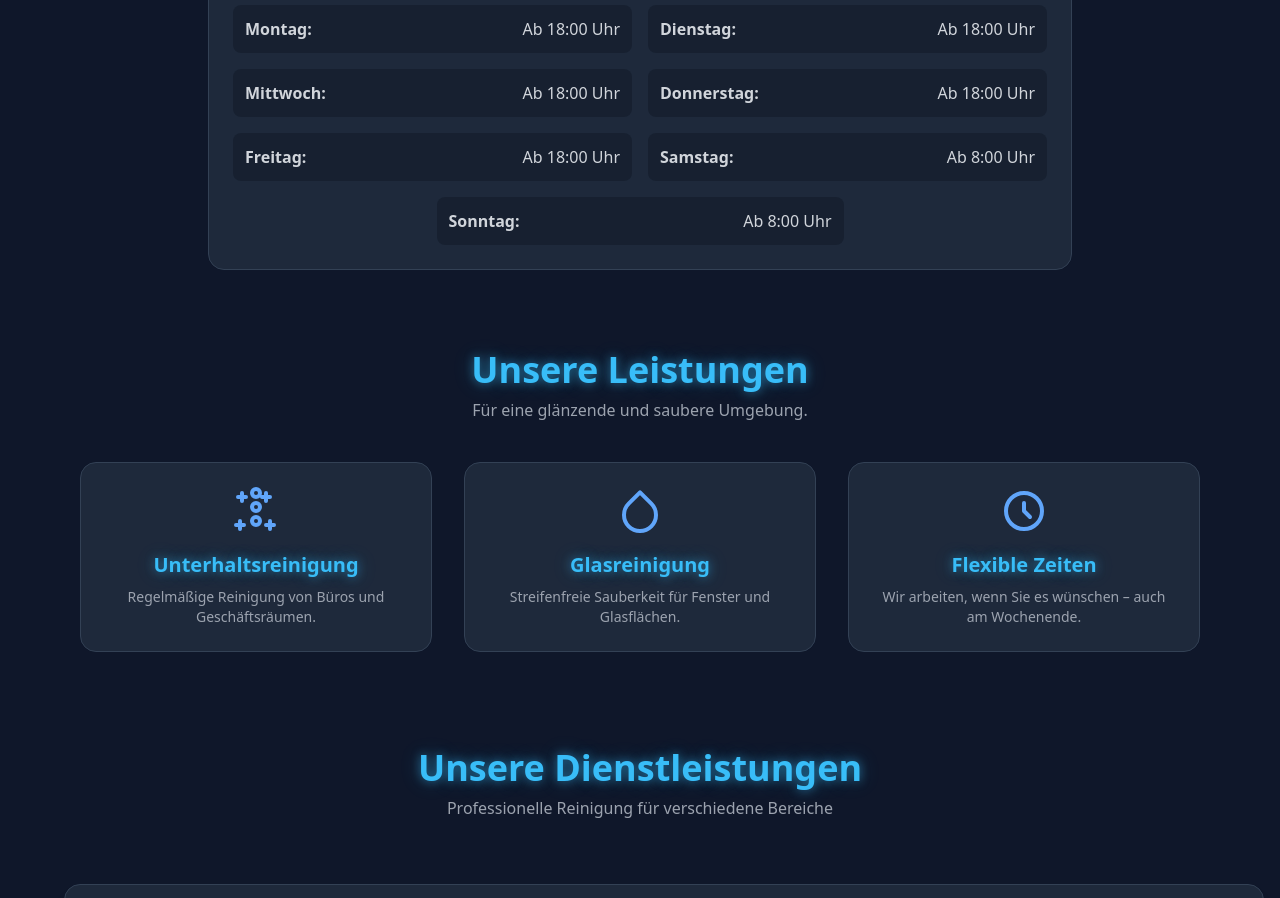
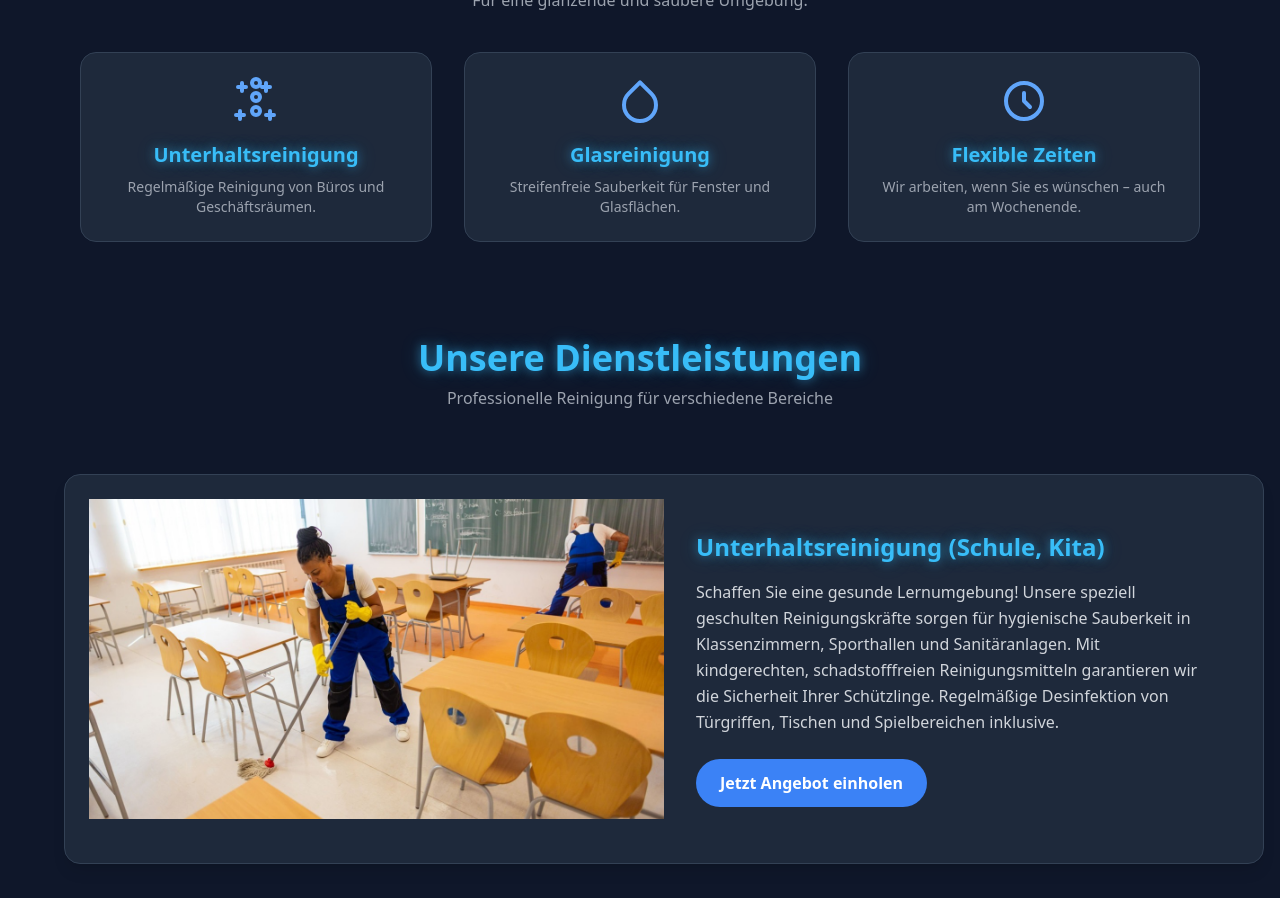
Before and after one commit to Mousasow1907/ReinGlanz-Website-, a website: page index.html in a window 1280 px wide. Shown: the part 672-1570 px from the top of the page. Drawn offline with nearby package versions, Linux system fonts and the light colour scheme; some packages are replaced by stand-ins of ours; a script that the page names is missing.

Commit message:
Updated index.html

```diff
--- a/index.html
+++ b/index.html
@@ -64,41 +64,6 @@
       </div>
     </section>
 
-    <section class="mx-auto max-w-4xl px-4 py-8">
-      <div class="card dark:bg-gray-800 p-6">
-        <h2 class="text-2xl font-bold text-center text-glow mb-6">Öffnungszeiten</h2>
-        <div class="grid grid-cols-1 md:grid-cols-2 gap-4 text-gray-300 dark:text-gray-300">
-          <div class="flex justify-between items-center p-3 bg-gray-900/50 rounded-lg transition-all duration-300 hover:bg-blue-500/20 hover:shadow-lg hover:shadow-blue-500/50 hover:scale-105 cursor-pointer">
-            <span class="font-semibold hover-text-glow">Montag:</span>
-            <span>Ab 18:00 Uhr</span>
-          </div>
-          <div class="flex justify-between items-center p-3 bg-gray-900/50 rounded-lg transition-all duration-300 hover:bg-blue-500/20 hover:shadow-lg hover:shadow-blue-500/50 hover:scale-105 cursor-pointer">
-            <span class="font-semibold hover-text-glow">Dienstag:</span>
-            <span>Ab 18:00 Uhr</span>
-          </div>
-          <div class="flex justify-between items-center p-3 bg-gray-900/50 rounded-lg transition-all duration-300 hover:bg-blue-500/20 hover:shadow-lg hover:shadow-blue-500/50 hover:scale-105 cursor-pointer">
-            <span class="font-semibold hover-text-glow">Mittwoch:</span>
-            <span>Ab 18:00 Uhr</span>
-          </div>
-          <div class="flex justify-between items-center p-3 bg-gray-900/50 rounded-lg transition-all duration-300 hover:bg-blue-500/20 hover:shadow-lg hover:shadow-blue-500/50 hover:scale-105 cursor-pointer">
-            <span class="font-semibold hover-text-glow">Donnerstag:</span>
-            <span>Ab 18:00 Uhr</span>
-          </div>
-          <div class="flex justify-between items-center p-3 bg-gray-900/50 rounded-lg transition-all duration-300 hover:bg-blue-500/20 hover:shadow-lg hover:shadow-blue-500/50 hover:scale-105 cursor-pointer">
-            <span class="font-semibold hover-text-glow">Freitag:</span>
-            <span>Ab 18:00 Uhr</span>
-          </div>
-          <div class="flex justify-between items-center p-3 bg-gray-900/50 rounded-lg transition-all duration-300 hover:bg-blue-500/20 hover:shadow-lg hover:shadow-blue-500/50 hover:scale-105 cursor-pointer">
-            <span class="font-semibold hover-text-glow">Samstag:</span>
-            <span>Ab 8:00 Uhr</span>
-          </div>
-          <div class="flex justify-between items-center p-3 bg-gray-900/50 rounded-lg md:col-span-2 md:w-1/2 md:mx-auto transition-all duration-300 hover:bg-blue-500/20 hover:shadow-lg hover:shadow-blue-500/50 hover:scale-105 cursor-pointer">
-            <span class="font-semibold hover-text-glow">Sonntag:</span>
-            <span>Ab 8:00 Uhr</span>
-          </div>
-        </div>
-      </div>
-    </section>
 
     <section id="leistungen" class="mx-auto max-w-6xl px-4 py-12">
       <h2 class="text-3xl md:text-4xl font-bold text-center text-glow">Unsere Leistungen</h2>
@@ -134,7 +99,7 @@
       <div class="mt-16 space-y-16">
         <div class="card overflow-hidden md:ml-0 lg:ml-12 shadow-lg dark:bg-gray-800">
           <div class="md:flex">
-            <img src="public/images/bild 1.jpg" alt="Schulreinigung" class="w-full md:w-1/2 h-80 object-cover" />
+            <img src="public/images/istockphoto-2172863431-2048x2048.jpeg" alt="Schulreinigung" class="w-full md:w-1/2 h-80 object-cover" />
             <div class="p-8 md:w-1/2 flex flex-col justify-center">
               <h3 class="font-bold text-2xl text-glow">Unterhaltsreinigung (Schule, Kita)</h3>
               <p class="text-base text-gray-300 dark:text-gray-300 mt-4 leading-relaxed">Schaffen Sie eine gesunde Lernumgebung! Unsere speziell geschulten Reinigungskräfte sorgen für hygienische Sauberkeit in Klassenzimmern, Sporthallen und Sanitäranlagen. Mit kindgerechten, schadstofffreien Reinigungsmitteln garantieren wir die Sicherheit Ihrer Schützlinge. Regelmäßige Desinfektion von Türgriffen, Tischen und Spielbereichen inklusive.</p>
@@ -146,7 +111,7 @@
         </div>
         <div class="card overflow-hidden md:mr-0 lg:mr-12 shadow-lg dark:bg-gray-800">
           <div class="md:flex md:flex-row-reverse">
-            <img src="public/images/bild 2.jpg" alt="Büroreinigung" class="w-full md:w-1/2 h-80 object-cover" />
+            <img src="public/images/istockphoto-2209016975-2048x2048.jpeg" alt="Büroreinigung" class="w-full md:w-1/2 h-80 object-cover" />
             <div class="p-8 md:w-1/2 flex flex-col justify-center">
               <h3 class="font-bold text-2xl text-glow">Unterhaltsreinigung (Büro)</h3>
               <p class="text-base text-gray-300 dark:text-gray-300 mt-4 leading-relaxed">Produktivität beginnt mit Sauberkeit! Wir reinigen Ihre Büroräume professionell und zuverlässig – von Schreibtischen über Böden bis zu Gemeinschaftsräumen. Flexible Arbeitszeiten nach Feierabend oder am Wochenende, damit Ihr Betrieb nicht gestört wird. Frische Büros für motivierte Mitarbeiter – das ist unser Versprechen!</p>
@@ -158,7 +123,7 @@
         </div>
         <div class="card overflow-hidden md:ml-0 lg:ml-12 shadow-lg dark:bg-gray-800">
           <div class="md:flex">
-            <img src="public/images/bild 5.jpg" alt="Praxisreinigung" class="w-full md:w-1/2 h-80 object-cover" />
+            <img src="public/images/bild 5.jpeg" alt="Praxisreinigung" class="w-full md:w-1/2 h-80 object-cover" />
             <div class="p-8 md:w-1/2 flex flex-col justify-center">
               <h3 class="font-bold text-2xl text-glow">Unterhaltsreinigung (Praxis)</h3>
               <p class="text-base text-gray-300 dark:text-gray-300 mt-4 leading-relaxed">Hygiene auf höchstem Niveau! Ob Arztpraxis, Zahnarztpraxis oder Physiotherapie – wir kennen die strengen Anforderungen im Gesundheitswesen. Unsere Reinigungskräfte arbeiten nach Hygienestandards und verwenden professionelle Desinfektionsmittel. Wartebereich, Behandlungsräume und Sanitäranlagen erstrahlen in makelloser Sauberkeit. Vertrauen Sie auf unsere Expertise!</p>
@@ -170,7 +135,7 @@
         </div>
         <div class="card overflow-hidden md:mr-0 lg:mr-12 shadow-lg dark:bg-gray-800">
           <div class="md:flex md:flex-row-reverse">
-            <img src="public/images/bild 4.jpg" alt="Winterdienst" class="w-full md:w-1/2 h-80 object-cover" />
+            <img src="public/images/bild 4 (1).jpg" alt="Winterdienst" class="w-full md:w-1/2 h-80 object-cover" />
             <div class="p-8 md:w-1/2 flex flex-col justify-center">
               <h3 class="font-bold text-2xl text-glow">Winterdienst</h3>
               <p class="text-base text-gray-300 dark:text-gray-300 mt-4 leading-relaxed">Sicher durch den Winter! Wenn Schnee und Eis Ihre Zufahrten, Parkplätze und Gehwege blockieren, sind wir zur Stelle. Zuverlässige Schneeräumung und professioneller Streudienst für Ihr Firmengelände. Frühmorgens einsatzbereit, damit Ihre Mitarbeiter und Kunden sicher ankommen. Wir halten Ihren Betrieb auch bei Minusgraden am Laufen!</p>
```
